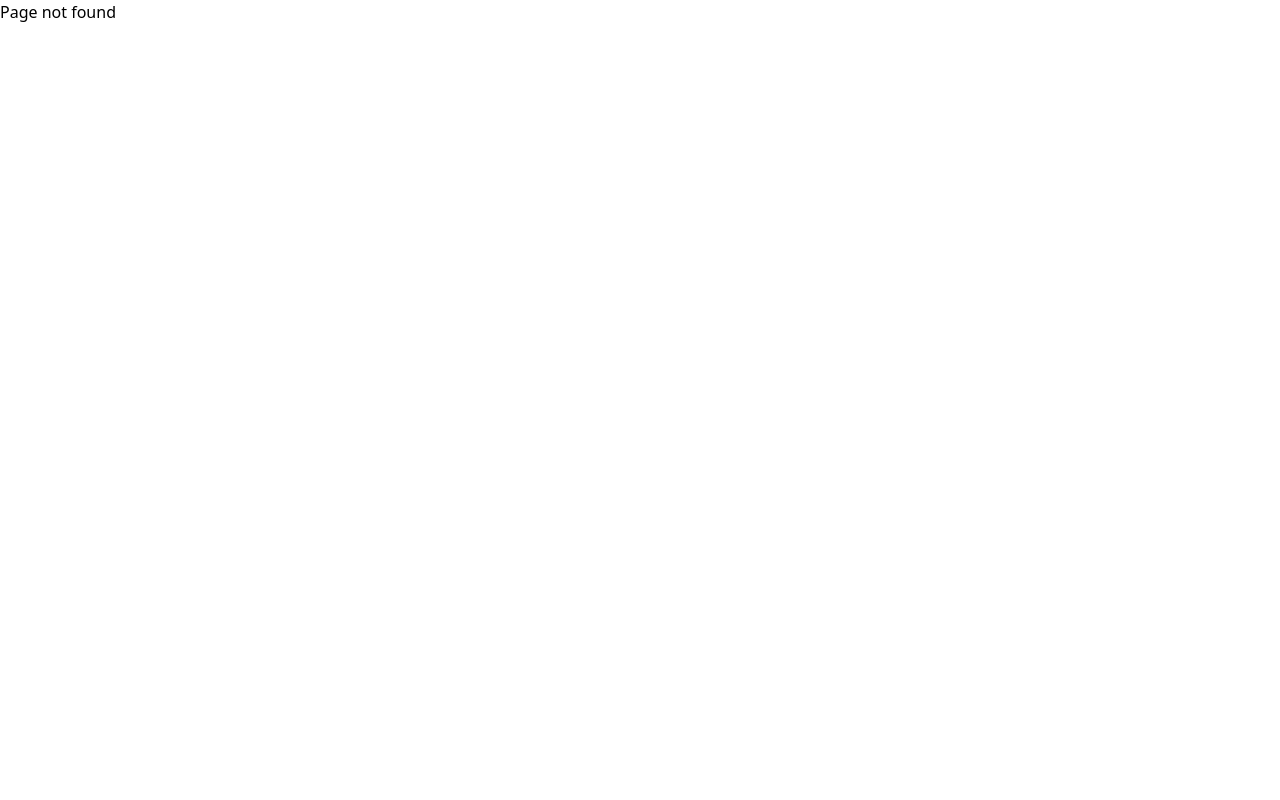
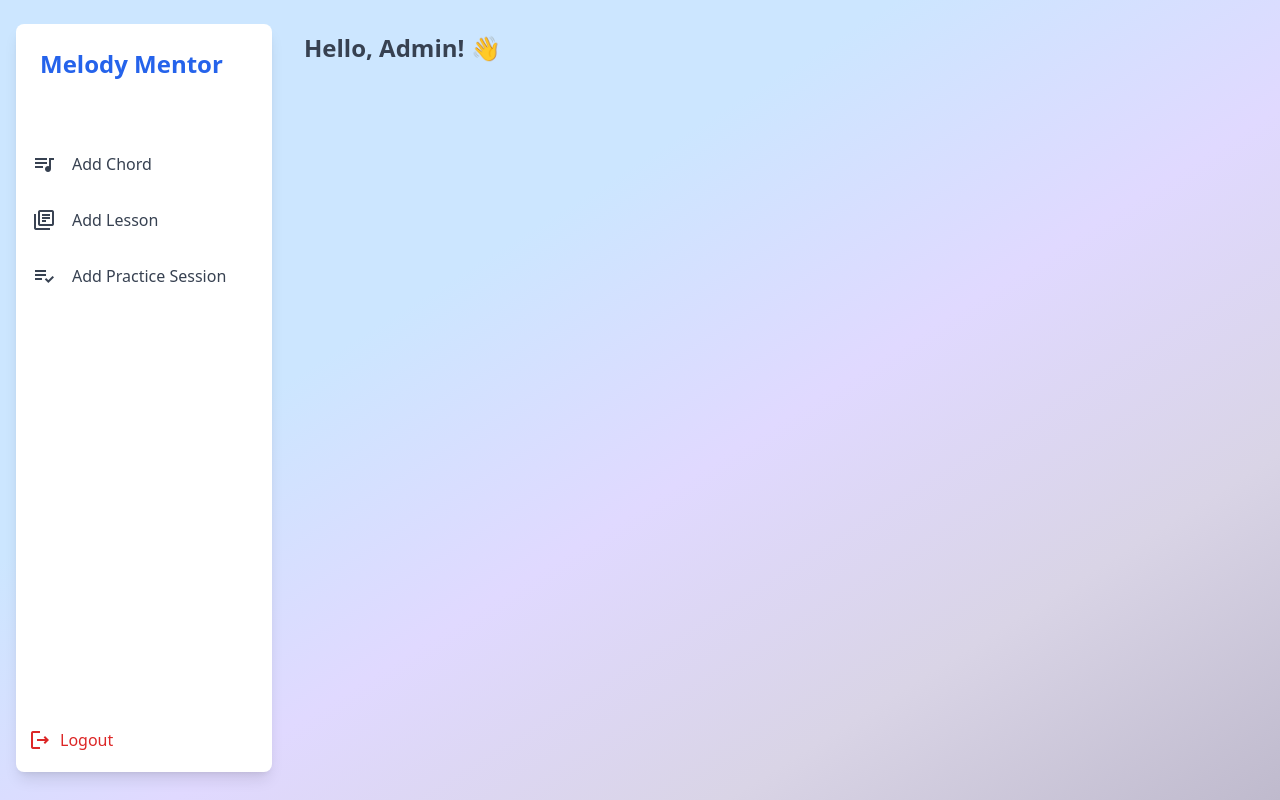
Before and after one commit to prastavana/Web-Frontend-MM, a React (Vite) app: page /admindash in a window 1280 px wide. Before the commit this address had no page. Built offline with nearby package versions, Linux system fonts and the light colour scheme.

Commit message:
admin dashboard ui

```diff
--- a/src/App.jsx
+++ b/src/App.jsx
@@ -4,7 +4,7 @@ import LoginPage from "./core/public/loginpage.jsx";
 import RegisterPage from "./core/public/register.jsx";
 import Gettingstarted from "./core/public/gettingstarted.jsx";
 import Dashboard from "./core/public/dashboard.jsx";
-// import AdminDashboard from "./core/public/adminDashboard.jsx";
+import AdminDashboard from "./core/public/adminDashboard.jsx";
 // import ForgetPassword from "./core/public/forgetPassword.jsx";
 // import ResetPassword from "./core/public/resetPassword.jsx";
 import FirstPage from "./core/public/firstPage.jsx";
@@ -25,7 +25,7 @@ function App() {
     { path: "/login", element: <LoginPage /> },
     { path: "/register", element: <RegisterPage /> },
     { path: "/dashboard", element: <Dashboard /> },
-    // { path: "/admindash", element: <AdminDashboard /> },
+    { path: "/admindash", element: <AdminDashboard /> },
     // { path: "/forgetPassword", element: <ForgetPassword /> },
     // { path: "/resetPassword", element: <ResetPassword /> },
     // { path: "/addChord", element: <AddChord /> },
--- /dev/null
+++ b/src/core/public/adminDashboard.jsx
@@ -0,0 +1,50 @@
+import React from 'react';
+
+const AdminDashboard = () => {
+    return (
+        <div
+            className="min-h-screen flex"
+            style={{
+                background: "linear-gradient(to bottom right, #CCE6FF 35%, #E0D9FF, #D9D4E6, #BFBACD)"
+            }}
+        >
+            {/* Sidebar */}
+            <aside className="w-64 bg-white shadow-lg rounded-lg ml-4 mt-6 mb-7">
+                <div className="p-6">
+                    <h1 className="text-2xl font-bold text-blue-600">Melody Mentor</h1>
+                </div>
+                <nav className="mt-8">
+                    <ul>
+                        <li className="flex items-center p-4 text-gray-700 hover:bg-blue-100">
+                            <span className="material-icons-outlined">queue_music</span>
+                            <span className="ml-4">Add Chord</span>
+                        </li>
+                        <li className="flex items-center p-4 text-gray-700 hover:bg-blue-100">
+                            <span className="material-icons-outlined">library_books</span>
+                            <span className="ml-4">Add Lesson</span>
+                        </li>
+                        <li className="flex items-center p-4 text-gray-700 hover:bg-blue-100">
+                            <span className="material-icons-outlined">playlist_add_check</span>
+                            <span className="ml-4">Add Practice Session</span>
+                        </li>
+                    </ul>
+                </nav>
+                <div className="absolute bottom-12 left-7">
+                    <button className="flex items-center text-red-600 hover:text-red-800">
+                        <span className="material-icons-outlined">logout</span>
+                        <span className="ml-2">Logout</span>
+                    </button>
+                </div>
+            </aside>
+
+            {/* Main Content */}
+            <main className="flex-1 p-8">
+                <div className="text-2xl font-semibold text-gray-700">
+                    Hello, Admin! 👋
+                </div>
+            </main>
+        </div>
+    );
+};
+
+export default AdminDashboard;
```
